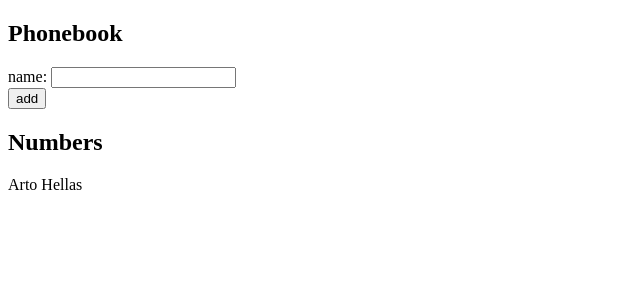
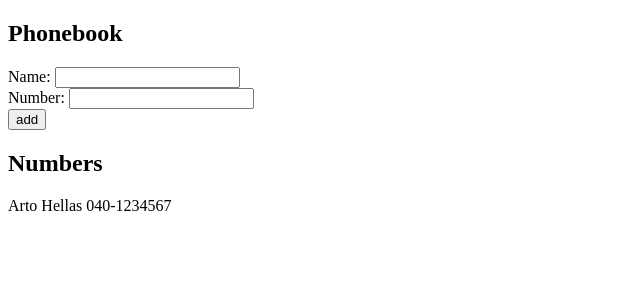
Before and after one commit to Barnab1/Full-Stack-Open, a React (Vite) app in the folder part2/: page / in a window 1280 px wide. Shown: the top 300 px of the page, without its empty margins (0-640 px from the left). Built offline with nearby package versions, Linux system fonts and the light colour scheme.

Commit message:
Did the exercise 2.8 about allowing user to enter number

```diff
--- a/part2/src/App.jsx
+++ b/part2/src/App.jsx
@@ -2,25 +2,39 @@ import { useState } from 'react'
 
 const App = () => {
   const [persons, setPersons] = useState([
-    { name: 'Arto Hellas'},
+    { name: 'Arto Hellas', number: '040-1234567'},
 
   ])
   const [newName, setNewName] = useState('');
+  const [newNumber, setNewNumber] = useState('');
 
   const handleNewName = (event)=>{
     console.log(event.target.value);
     setNewName(event.target.value);
   }
 
-  const addName = (event)=>{
+   const handleNewNumber = (event)=>{
+    console.log(event.target.value);
+    setNewNumber(event.target.value);
+  }
+
+  const add = (event)=>{
   event.preventDefault();
+  const findNameAdded = persons.find((person)=>person.name === newName);
+
+  if(findNameAdded){
+    alert(`${newName} is already added to phonebook`);
+    return;
+  }else{
   const newNameObj = {
-    name: newName
+    name: newName,
+    number: newNumber
   }
   setPersons(persons.concat(newNameObj));
   setNewName('');
+  setNewNumber('');
   }
-
+  }
 
   return (
     <div>
@@ -29,11 +43,15 @@ const App = () => {
       <form>
 
         <div>
-          name: <input type="text" value={newName} onChange={handleNewName}/>
+          Name: <input type="text" value={newName} onChange={handleNewName}/>
         </div>
 
         <div>
-          <button type="submit" onClick={addName}>add</button>
+          Number: <input  value={newNumber} onChange={handleNewNumber} />
+        </div>
+
+        <div>
+          <button type="submit" onClick={add}>add</button>
         </div>
 
       </form>
@@ -41,7 +59,7 @@ const App = () => {
       <h2>Numbers</h2>
         {
         persons.map(person =>
-          <p key={person.name}>{person.name}</p>
+          <p key={person.name}>{person.name} {person.number}</p>
         )
         }
     </div>
```
